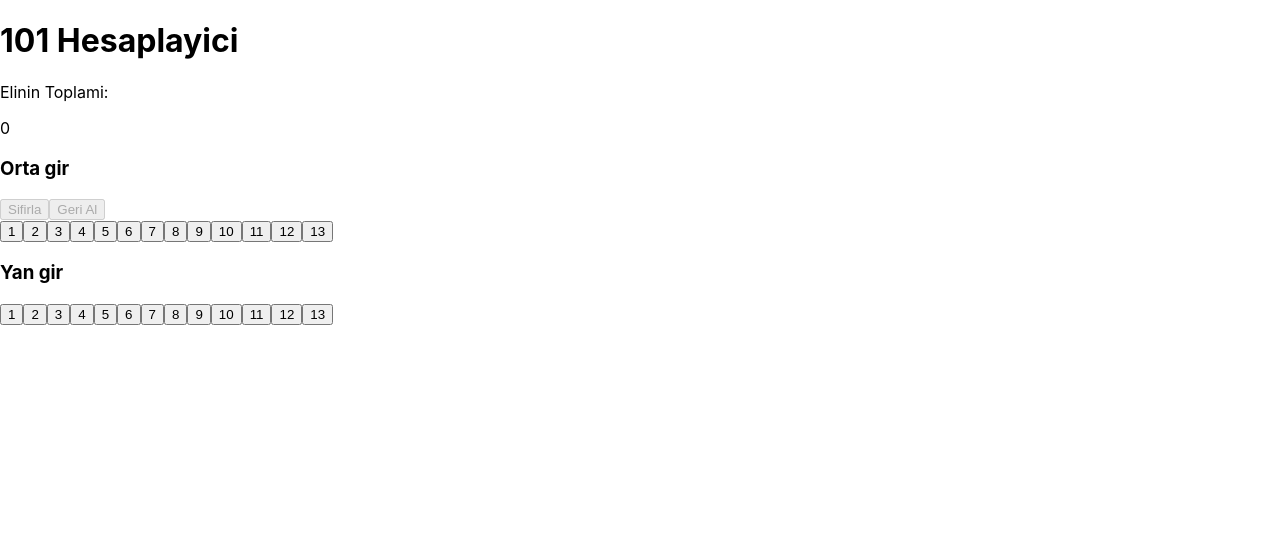
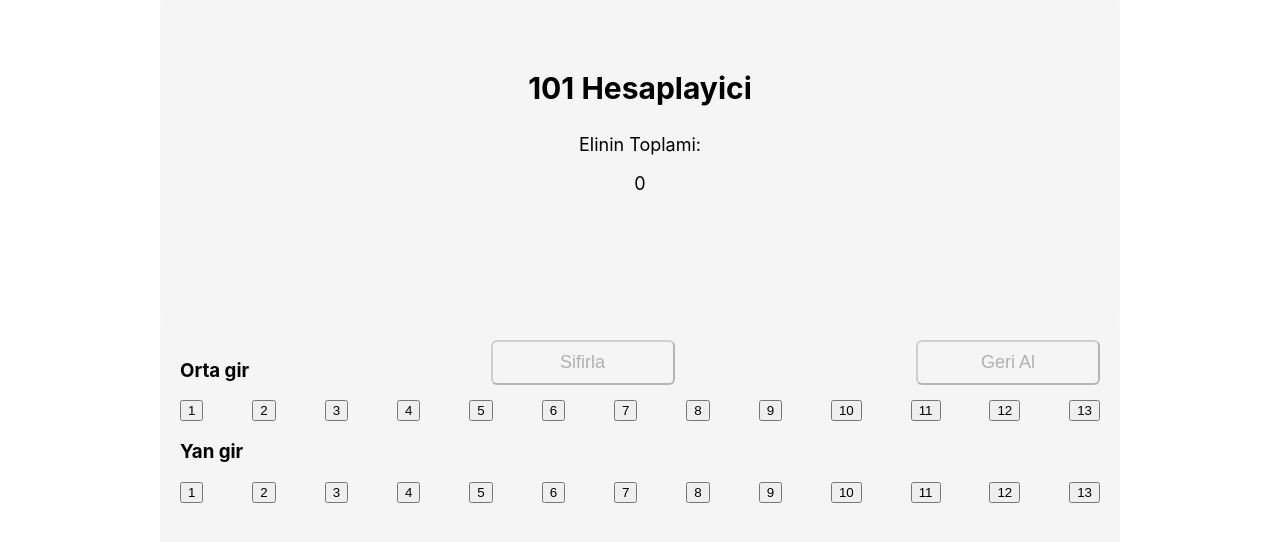
Before and after one commit to firatgoktepe/101-Okey-counter, a React (Create React App) app: page / in a window 1280 px wide. Shown: the top 542 px of the page. Built offline with nearby package versions, Linux system fonts and the light colour scheme.

Commit message:
first styles added

```diff
--- a/src/App.css
+++ b/src/App.css
@@ -1,38 +1,61 @@
-.App {
-  text-align: center;
+.container {
+  max-width: 960px;
+  margin: 0 auto;
+  display: flex;
+  flex-direction: column;
 }
 
-.App-logo {
-  height: 40vmin;
-  pointer-events: none;
+.counter-box {
+  background-color: #f5f5f5;
+  border-radius: 3px;
+  padding: 40px;
+  text-align: center;
+  height: 30vh;
 }
 
-@media (prefers-reduced-motion: no-preference) {
-  .App-logo {
-    animation: App-logo-spin infinite 20s linear;
-  }
+.counter-box h1 {
+  font-size: 30px;
+  margin-bottom: 10px;
+  padding: 10px;
 }
 
-.App-header {
-  background-color: #282c34;
-  min-height: 100vh;
+.counter-box p {
+  font-size: 18px;
+  margin-bottom: 0;
+}
+
+.pieces-box {
   display: flex;
   flex-direction: column;
-  align-items: center;
-  justify-content: center;
-  font-size: calc(10px + 2vmin);
-  color: white;
+  align-items: left;
+  background-color: #f5f5f5;
+  border-radius: 3px;
+  padding: 20px;
+  height: 70vh;
 }
 
-.App-link {
-  color: #61dafb;
+.pieces-box__heading {
+  display: flex;
+  flex-wrap: wrap;
+  justify-content: space-between;
 }
 
-@keyframes App-logo-spin {
-  from {
-    transform: rotate(0deg);
-  }
-  to {
-    transform: rotate(360deg);
-  }
+.pieces-box__heading button {
+  background-color: #f5f5f5;
+  border-radius: 6px;
+
+  margin-bottom: 10px;
+  font-size: 18px;
+  cursor: pointer;
+  width: 20%;
+  height: 75%;
+
 }
+
+.pieces {
+  display: flex;
+  flex-direction: row;
+  flex-wrap: wrap;
+  justify-content: space-between;
+  cursor: pointer;
+}
```
